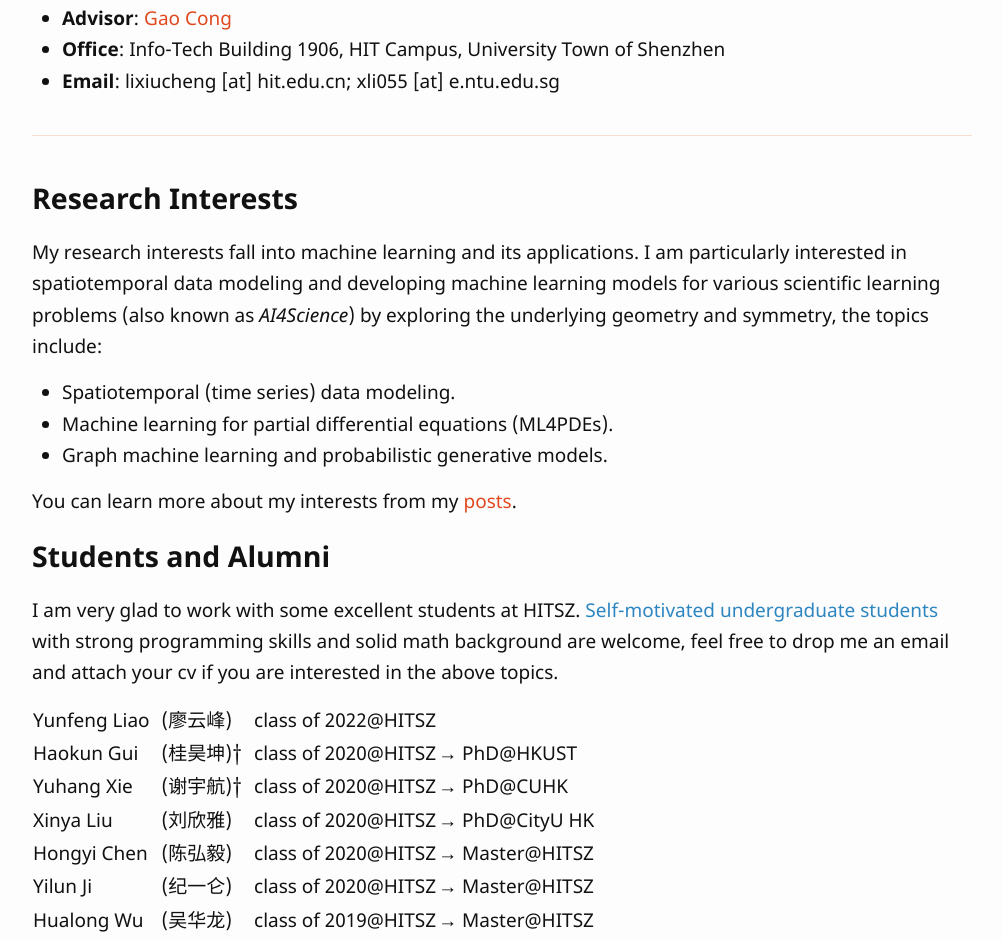
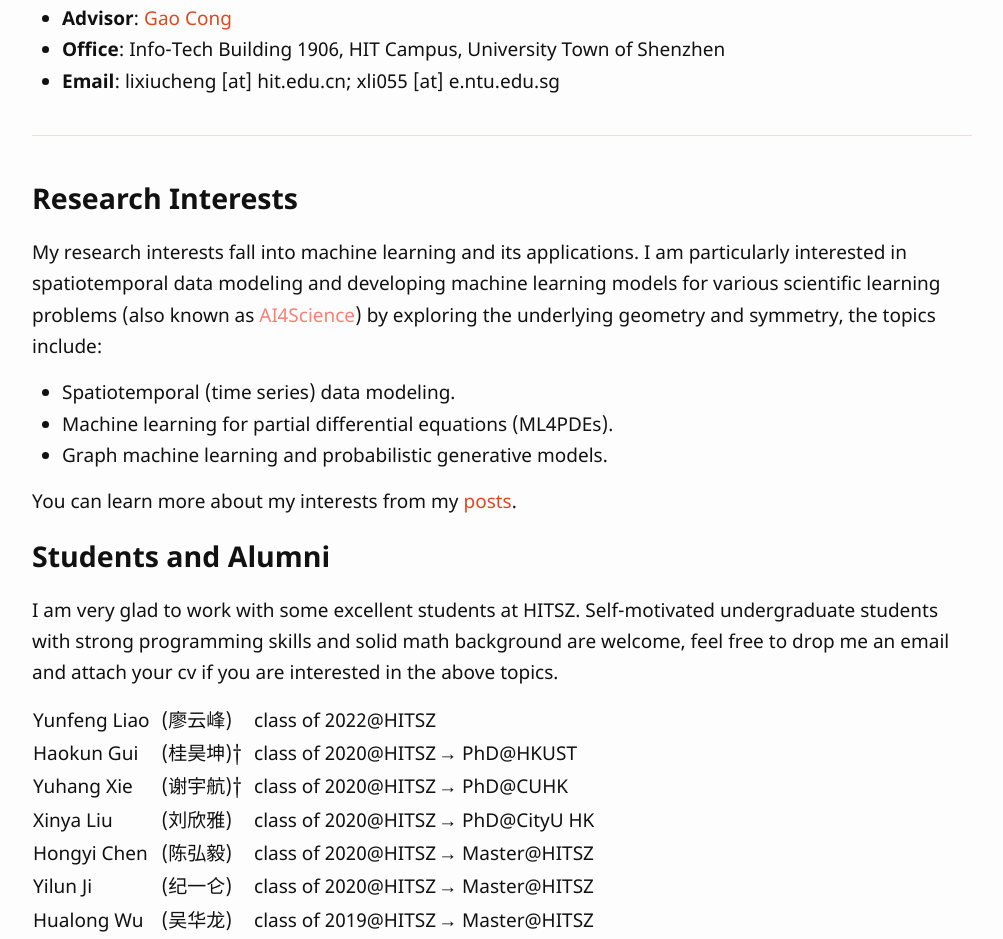
Before and after one commit to boathit/boathit.github.io, a Jekyll site: the page built from index.md, in a window 1280 px wide. Shown: the part 460-1399 px from the top of the page, without its empty margins (138-1141 px from the left). Built offline with Jekyll 4.4.1, drawn with Linux system fonts in a browser that asks for light colours; some web fonts are replaced; our own code applies the rules of GitHub Pages for plain Markdown files.

Commit message:
updating 20250609

```diff
--- a/_sass/main.scss
+++ b/_sass/main.scss
@@ -56,3 +56,22 @@ $on-laptop:        800px !default;
   "minima/base",
   "minima/layout"
 ;
+
+/* Prevent long words or code from breaking layout */
+body {
+  word-wrap: break-word;
+  overflow-wrap: break-word;
+}
+
+article,
+.page-content {
+  word-wrap: break-word;
+  overflow-wrap: break-word;
+}
+
+pre,
+code {
+  white-space: pre-wrap;
+  word-wrap: break-word;
+  overflow-wrap: break-word;
+}
--- a/_sass/minima/_base.scss
+++ b/_sass/minima/_base.scss
@@ -30,7 +30,13 @@ body {
        -o-font-feature-settings: "kern" 1;
           font-feature-settings: "kern" 1;
   font-kerning: normal;
+  word-break: break-word;
+  overflow-wrap: break-word;
+}
 
+.post-content {
+  word-break: break-word;
+  overflow-wrap: break-word;
 }
 
 .share-buttons {
--- a/assets/css/main.scss
+++ b/assets/css/main.scss
@@ -2,4 +2,22 @@
 # Only the main Sass file needs front matter (the dashes are enough)
 ---
 
+
 @import "main";
+
+/* Fix long words breaking layout or moving to new line */
+p,
+li,
+.article-content,
+.page-content,
+.post-content,
+.wrapper {
+  overflow-wrap: break-word;
+  word-break: break-word;
+}
+
+pre {
+  white-space: pre-wrap !important; /* Allow wrapping */
+  word-wrap: break-word;
+  overflow-x: auto; /* Still allow scrolling if necessary */
+}
--- a/index.md
+++ b/index.md
@@ -18,7 +18,7 @@ Assistant Professor of School of Computer Science and Technology at Harbin Insti
 
 ## Research Interests
 
-My research interests fall into machine learning and its applications. I am particularly interested in  spatiotemporal data modeling and developing machine learning models for various scientific learning problems (also known as *AI4Science*) by exploring the underlying geometry and symmetry, the topics include:
+My research interests fall into machine learning and its applications. I am particularly interested in  spatiotemporal data modeling and developing machine learning models for various scientific learning problems (also known as <font color="#FA8072">AI4Science</font>) by exploring the underlying geometry and symmetry, the topics include:
 
 * Spatiotemporal (time series) data modeling.
 * Machine learning for partial differential equations (ML4PDEs).
@@ -28,7 +28,7 @@ You can learn more about my interests from my [posts](posts.html).
 
 ## Students and Alumni
 
-I am very glad to work with some excellent students at HITSZ. <font color="#2E86C1">Self-motivated undergraduate students</font> with strong programming skills and solid math background are welcome, feel free to drop me an email and attach your cv if you are interested in the above topics.
+I am very glad to work with some excellent students at HITSZ. Self-motivated undergraduate students with strong programming skills and solid math background are welcome, feel free to drop me an email and attach your cv if you are interested in the above topics.
 
 |:--------|:--------|:-------|:--------|
 | Yunfeng Liao |&nbsp; (廖云峰)   |&nbsp; class of 2022@HITSZ | |
```
